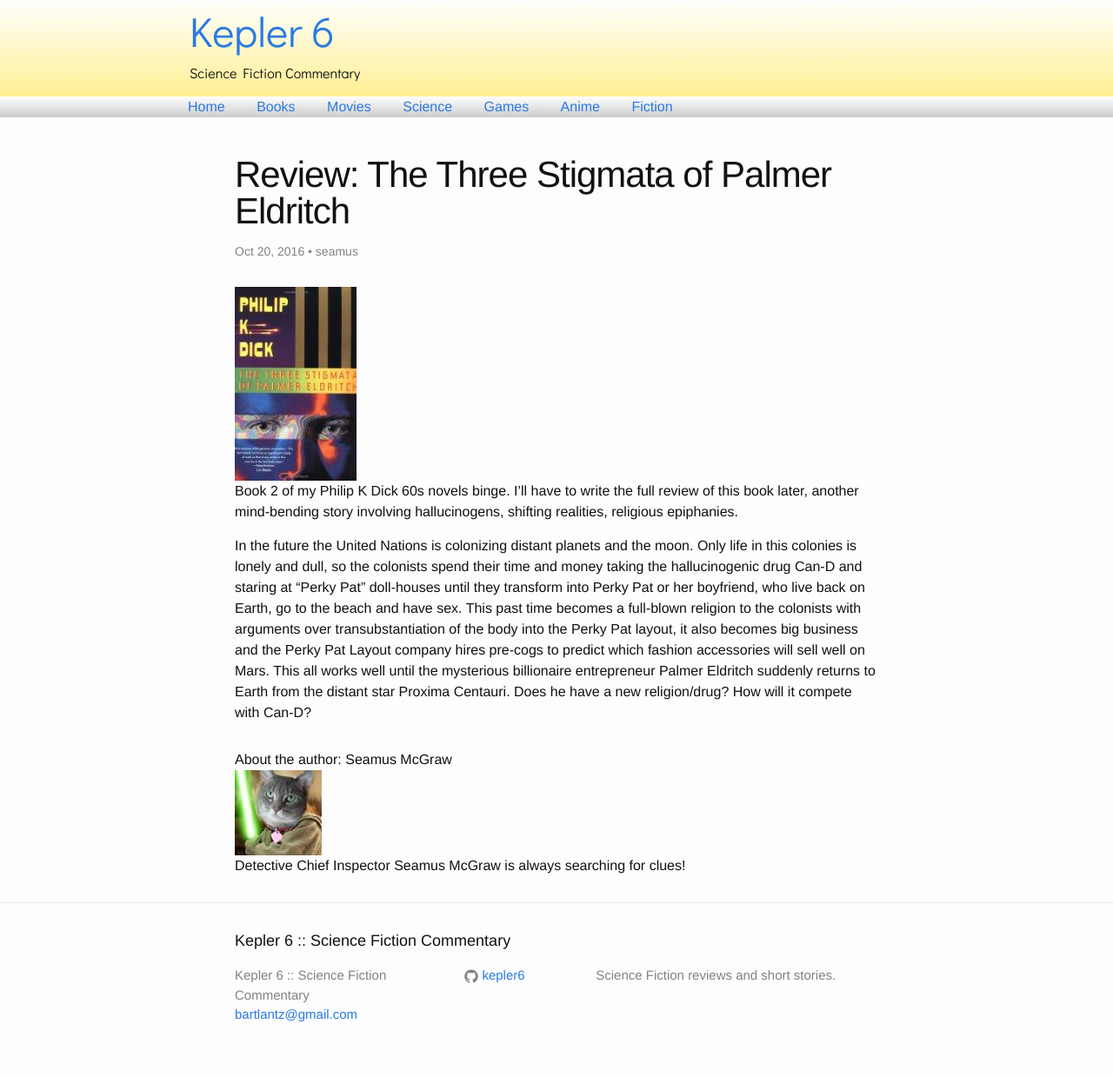
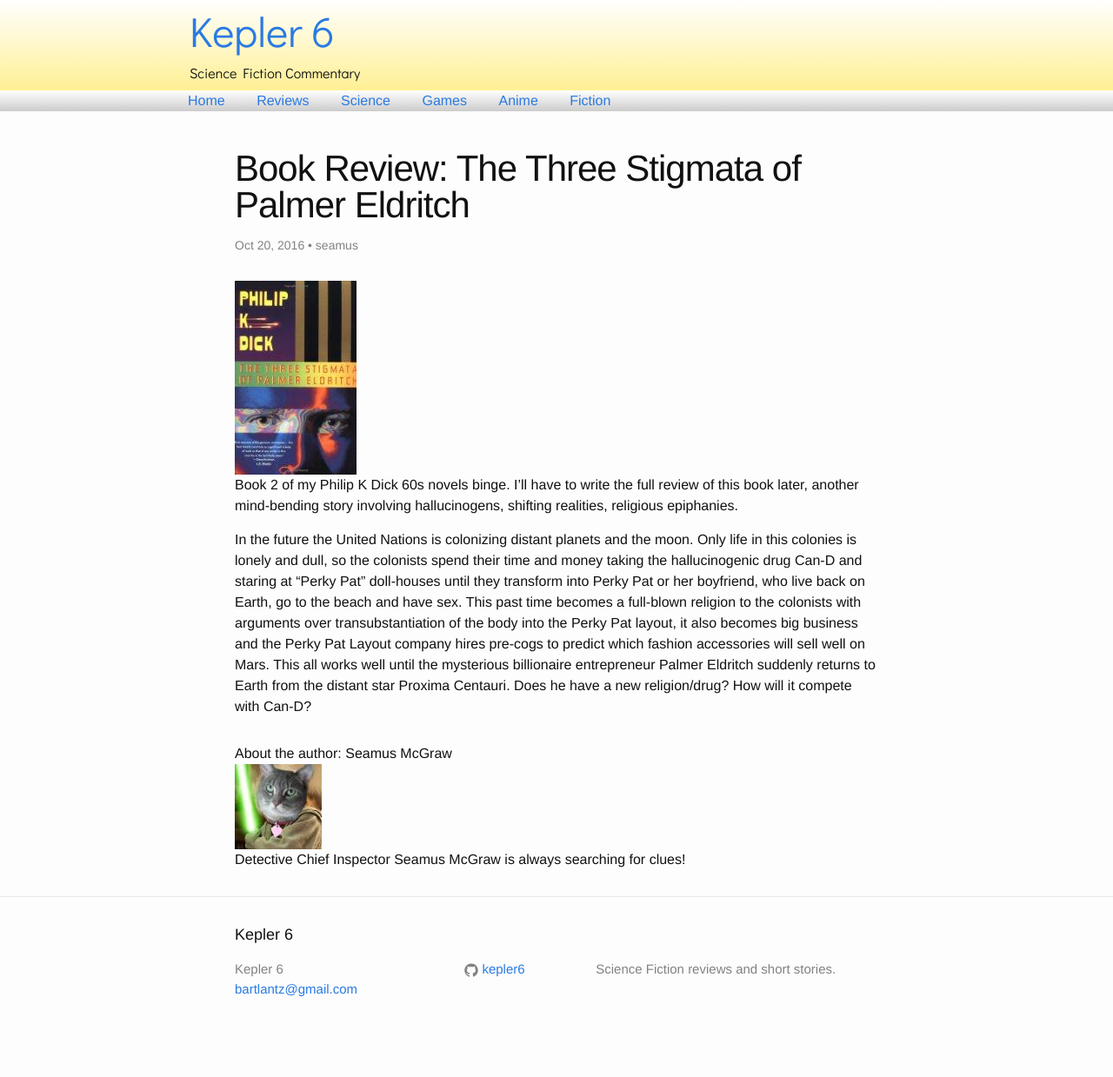
Before and after one commit to kepler6/kepler6.github.io, a Jekyll site: the page built from _posts/2016-10-20-the-three-stigmata.md, in a window 1280 px wide. Shown: the whole page at 87% size. Built offline with Jekyll 4.4.1, drawn with Linux system fonts in a browser that asks for light colours; after the commit the page ends 1209 px from its top, so only the background shows below that.

Commit message:
updates header and sass

```diff
--- a/_config.yml
+++ b/_config.yml
@@ -6,7 +6,8 @@
 # 'jekyll serve'. If you change this file, please restart the server process.
 
 # Site settings
-title: "Kepler 6 :: Science Fiction Commentary"
+title: "Kepler 6"
+subtitle: "Science Fiction Commentary"
 email: bartlantz@gmail.com
 description: > # this means to ignore newlines until "baseurl:"
   Science Fiction reviews and short stories.
@@ -19,13 +20,8 @@
 
 # oh the collections
 collections:
-  reviews:
-    output: true
-  notes:
-    output: true
-  cats:
-    output: true
-  paintings:
-    output: true
-  authors:
-    output: true
+- reviews
+- notes
+- cats
+- paintings
+- authors
--- a/_includes/header2.html
+++ b/_includes/header2.html
@@ -8,7 +8,7 @@
         <div class="branding-data clearfix">
           <hgroup class="site-name-slogan">
             <h1 class="site-name"><a href="/" title="Home" class="active">Kepler 6</a></h1>
-            <h6 class="site-slogan">Science Fiction Commentary</h6>
+            <h6 id="site-slogan">Science Fiction Commentary</h6>
           </hgroup>
           </div>
 	</div>
@@ -26,12 +26,14 @@
 	      <span class="toggler">☰ Menu</span>
 	      <ul id="main-menu" class="responsive-menus-simple links inline clearfix main-menu">
 		<li class="menu first active"><a href="/" class="active">Home</a></li>
-		<li class="menu"><a href="/books" title="">Books</a></li>
-		<li class="menu"><a href="/movies" title="">Movies</a></li>
-		<li class="menu"><a href="/science" title="">Science</a></li>
-		<li class="menu"><a href="/games" title="">Games</a></li>
-		<li class="menu"><a href="/anime" title="">Anime</a></li>
-		<li class="menu"><a href="/fiction" title="">Fiction</a></li>
+		<li class="menu"><a href="/reviews.html" title="">Reviews</a></li>
+    <!--
+    <li class="menu"><a href="/movies.html" title="">Movies</a></li>
+    //-->
+		<li class="menu"><a href="/science.html" title="">Science</a></li>
+		<li class="menu"><a href="/games.html" titl="">Games</a></li>
+		<li class="menu"><a href="/anime.html" title="">Anime</a></li>
+		<li class="menu"><a href="/fiction.html" title="">Fiction</a></li>
 	      </ul>
 	    </div>
 	  </nav>
--- a/_sass/_header.scss
+++ b/_sass/_header.scss
@@ -2,6 +2,13 @@
  * Site header
  */
 header#section-header {
+ div#zone-branding {
+   div#region-branding {
+     h6#site-slogan {
+       margin-bottom: 0.5em;
+     }
+   }
+ }
  width: 100%;
  div.zone-branding-wrapper {
    width: 940px;
--- a/_sass/_posts.scss
+++ b/_sass/_posts.scss
@@ -47,6 +47,9 @@
     }
 }
 
+.page-content {
+  margin-top: 0px;
+}
 .post-content {
     margin-bottom: $spacing-unit;
 
```
Also changed, not shown: _posts/2016-10-20-dr-bloodmoney.md (+2 -2 lines), _posts/2016-10-20-the-three-stigmata.md (+2 -2 lines).
